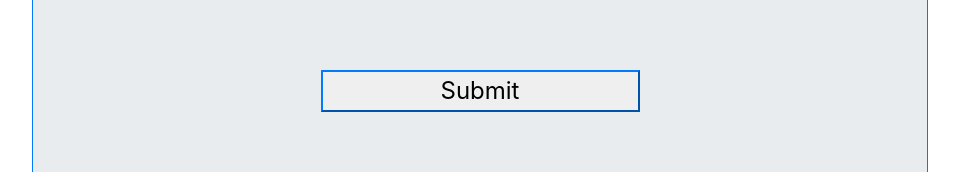
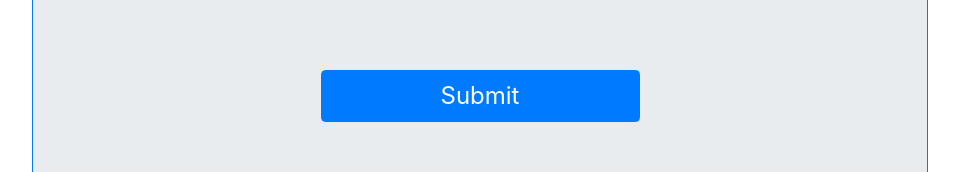
Before and after one commit to Dustnclay/Campsite-Manager, a React (Create React App) app: page /survey in a window 1280 px wide. Shown: the part 4031-4203 px from the top of the page, without its empty margins (160-1119 px from the left). Built offline with nearby package versions, Linux system fonts and the light colour scheme.

Commit message:
redeploy

```diff
--- a/src/components/Survey.js
+++ b/src/components/Survey.js
@@ -361,7 +361,7 @@ function Survey() {
 
 
             <div class='centerText'>
-                <button onClick={console.log('clicked')}disabled={false} className='button'color='primary'><span class='btnText'>Submit</span></button>
+                <Button onClick={console.log('clicked')}disabled={false} className='button'color='primary'><span class='btnText'>Submit</span></Button>
             </div>
             </div>
             </div>
```
